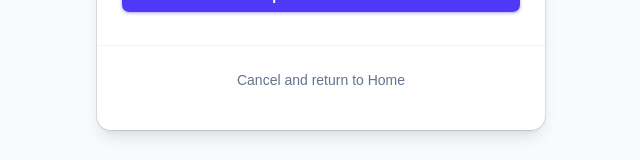
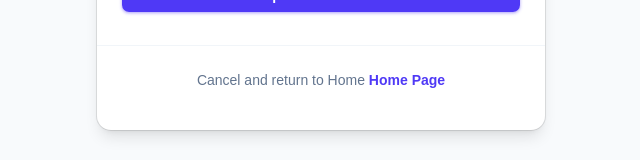
Before and after one commit to aminullashaik/chat-Application, a React (Vite) app in the folder frontend/: page /change-password in a window 1280 px wide. Shown: the part 492-652 px from the top of the page, without its empty margins (319-959 px from the left). Built offline with nearby package versions, Linux system fonts and the light colour scheme; no server answers.

Commit message:
navigated to homepage

```diff
--- a/frontend/src/pages/ChangePasswordPage.tsx
+++ b/frontend/src/pages/ChangePasswordPage.tsx
@@ -5,7 +5,7 @@ import { Button } from "@/components/ui/button";
 import { Input } from "@/components/ui/input";
 import { Label } from "@/components/ui/label";
 import { Card, CardContent, CardDescription, CardFooter, CardHeader, CardTitle } from "@/components/ui/card";
-import { useNavigate } from "react-router-dom";
+import { Link, useNavigate } from "react-router-dom";
 // Import icons for the toggle visibility functionality
 import { Eye, EyeOff } from "lucide-react";
 
@@ -154,10 +154,14 @@ export default function ChangePasswordPage() {
                 </CardContent>
 
                 <CardFooter className="justify-center border-t border-slate-100 p-4 dark:border-slate-900">
-                    <a href="#back" className="text-sm font-medium text-slate-500 hover:text-indigo-600 dark:text-slate-400 dark:hover:text-indigo-400">
-                        Cancel and return to Home
-                    </a>
+                    <p className="text-sm font-medium text-slate-500 dark:text-slate-400">
+                        Cancel and return to Home{" "}
+                    <Link to="/home" className="font-semibold text-indigo-600 hover:underline dark:text-indigo-400">
+                    Home Page
+                    </Link>
+                    </p>
                 </CardFooter>
+
             </Card>
         </div>
     );
```
